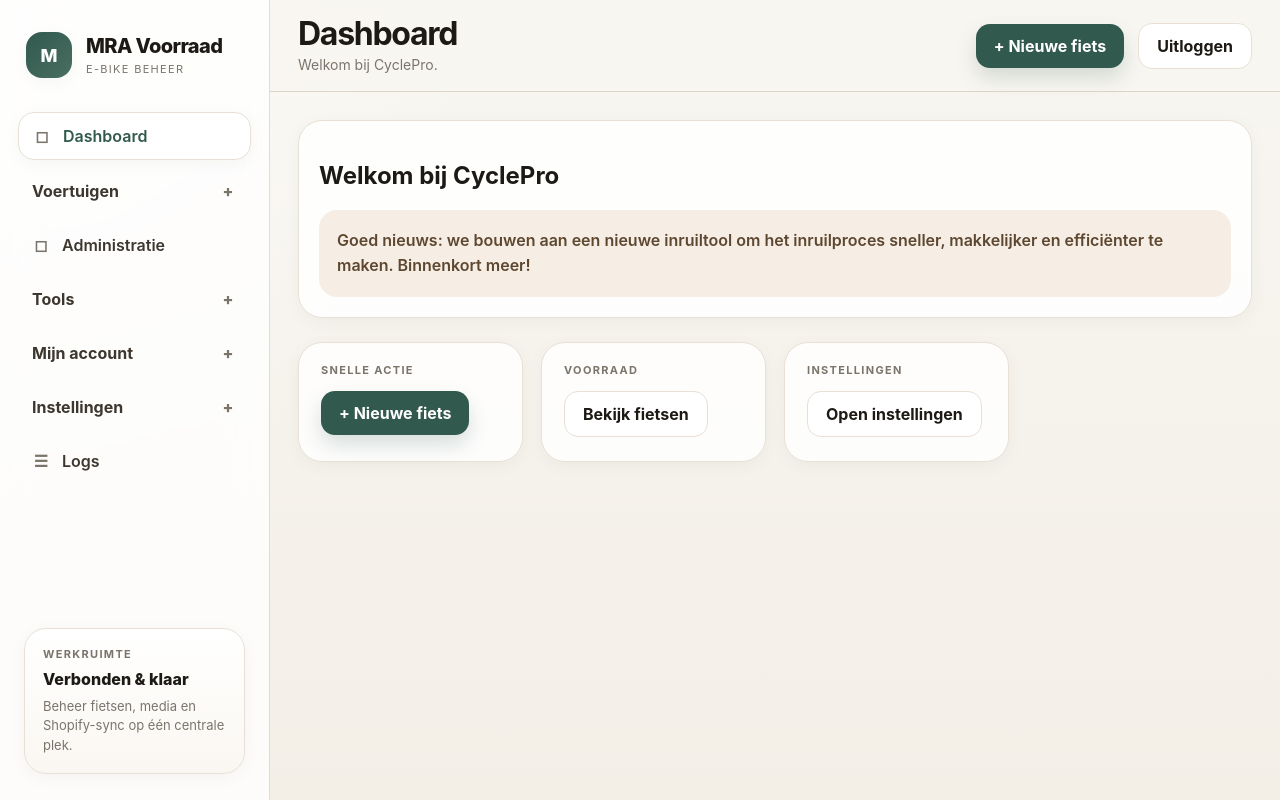
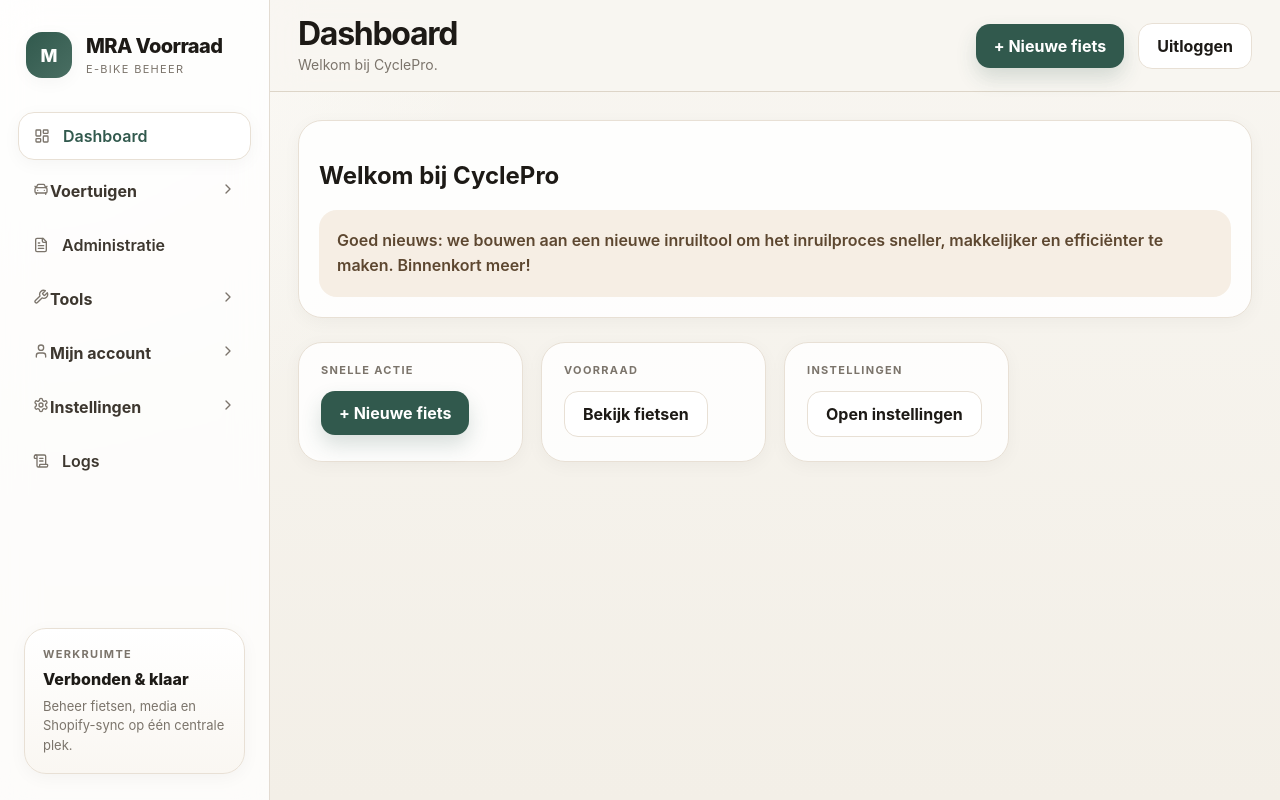
Before and after one commit to kenzy204/MRA-Inventory, a React app in the folder frontend/: page / in a window 1280 px wide. Built offline with nearby package versions, Linux system fonts and the light colour scheme; no server answers; sample sign-in values are in the browser's storage; the HTML template or start-up script is replaced by a standard one.

Commit message:
Update App.jsx

```diff
--- a/frontend/src/App.jsx
+++ b/frontend/src/App.jsx
@@ -10,6 +10,22 @@
 } from 'react-router-dom';
 import { useEffect, useMemo, useState } from 'react';
 
+import {
+  LuLayoutDashboard,
+  LuCarFront,
+  LuBike,
+  LuFileText,
+  LuWrench,
+  LuShield,
+  LuUser,
+  LuKeyRound,
+  LuSettings,
+  LuScrollText,
+  LuChevronRight,
+  LuChevronDown,
+  LuShare2,
+  LuStore
+} from 'react-icons/lu';
 import LoginPage from './pages/LoginPage';
 import BikesPage from './pages/BikesPage';
 import BikeCreatePage from './pages/BikeCreatePage';
@@ -162,17 +178,28 @@
     end
     className={({ isActive }) => `nav-link ${isActive ? 'active' : ''}`}
   >
-            <span className="nav-icon">◻</span>
+    <span className="nav-icon">
+      <LuLayoutDashboard />
+    </span>
     <span>Dashboard</span>
   </NavLink>
 
+  {/* Voertuigen */}
   <button
     className={`nav-group-btn ${openMenu === 'voertuigen' ? 'open' : ''}`}
     onClick={() => toggleMenu('voertuigen')}
     type="button"
   >
+    <span className="nav-group-left">
+      <span className="nav-icon">
+        <LuCarFront />
+      </span>
       <span>Voertuigen</span>
-            <span className="nav-caret">{openMenu === 'voertuigen' ? '−' : '+'}</span>
+    </span>
+
+    <span className="nav-caret">
+      {openMenu === 'voertuigen' ? <LuChevronDown /> : <LuChevronRight />}
+    </span>
   </button>
 
   {openMenu === 'voertuigen' && (
@@ -181,26 +208,41 @@
         to="/fietsen"
         className={({ isActive }) => `nav-sublink ${isActive ? 'active' : ''}`}
       >
-                Fietsen
+        <span className="nav-icon">
+          <LuBike />
+        </span>
+        <span>Fietsen</span>
       </NavLink>
     </div>
   )}
 
+  {/* Administratie */}
   <NavLink
     to="/administratie"
     className={({ isActive }) => `nav-link ${isActive ? 'active' : ''}`}
   >
-            <span className="nav-icon">◻</span>
+    <span className="nav-icon">
+      <LuFileText />
+    </span>
     <span>Administratie</span>
   </NavLink>
 
+  {/* Tools */}
   <button
     className={`nav-group-btn ${openMenu === 'tools' ? 'open' : ''}`}
     onClick={() => toggleMenu('tools')}
     type="button"
   >
+    <span className="nav-group-left">
+      <span className="nav-icon">
+        <LuWrench />
+      </span>
       <span>Tools</span>
-            <span className="nav-caret">{openMenu === 'tools' ? '−' : '+'}</span>
+    </span>
+
+    <span className="nav-caret">
+      {openMenu === 'tools' ? <LuChevronDown /> : <LuChevronRight />}
+    </span>
   </button>
 
   {openMenu === 'tools' && (
@@ -209,18 +251,30 @@
         to="/fietsverzekering"
         className={({ isActive }) => `nav-sublink ${isActive ? 'active' : ''}`}
       >
-                Fietsverzekering
+        <span className="nav-icon">
+          <LuShield />
+        </span>
+        <span>Fietsverzekering</span>
       </NavLink>
     </div>
   )}
 
+  {/* Mijn account */}
   <button
     className={`nav-group-btn ${openMenu === 'account' ? 'open' : ''}`}
     onClick={() => toggleMenu('account')}
     type="button"
   >
+    <span className="nav-group-left">
+      <span className="nav-icon">
+        <LuUser />
+      </span>
       <span>Mijn account</span>
-            <span className="nav-caret">{openMenu === 'account' ? '−' : '+'}</span>
+    </span>
+
+    <span className="nav-caret">
+      {openMenu === 'account' ? <LuChevronDown /> : <LuChevronRight />}
+    </span>
   </button>
 
   {openMenu === 'account' && (
@@ -229,18 +283,30 @@
         to="/account/change-password"
         className={({ isActive }) => `nav-sublink ${isActive ? 'active' : ''}`}
       >
-                Wachtwoord wijzigen
+        <span className="nav-icon">
+          <LuKeyRound />
+        </span>
+        <span>Wachtwoord wijzigen</span>
       </NavLink>
     </div>
   )}
 
+  {/* Instellingen */}
   <button
     className={`nav-group-btn ${openMenu === 'settings' ? 'open' : ''}`}
     onClick={() => toggleMenu('settings')}
     type="button"
   >
+    <span className="nav-group-left">
+      <span className="nav-icon">
+        <LuSettings />
+      </span>
       <span>Instellingen</span>
-            <span className="nav-caret">{openMenu === 'settings' ? '−' : '+'}</span>
+    </span>
+
+    <span className="nav-caret">
+      {openMenu === 'settings' ? <LuChevronDown /> : <LuChevronRight />}
+    </span>
   </button>
 
   {openMenu === 'settings' && (
@@ -249,27 +315,35 @@
         to="/social-media"
         className={({ isActive }) => `nav-sublink ${isActive ? 'active' : ''}`}
       >
-                Social media
+        <span className="nav-icon">
+          <LuShare2 />
+        </span>
+        <span>Social media</span>
       </NavLink>
 
       <NavLink
         to="/settings"
         className={({ isActive }) => `nav-sublink ${isActive ? 'active' : ''}`}
       >
-                MRA E-Bike Center
+        <span className="nav-icon">
+          <LuStore />
+        </span>
+        <span>MRA E-Bike Center</span>
       </NavLink>
     </div>
   )}
 
+  {/* Logs */}
   <NavLink
     to="/sync-logs"
     className={({ isActive }) => `nav-link ${isActive ? 'active' : ''}`}
   >
-            <span className="nav-icon">☰</span>
+    <span className="nav-icon">
+      <LuScrollText />
+    </span>
     <span>Logs</span>
   </NavLink>
 </div>
-
         <div className="sidebar-footer">
           <div className="sidebar-live-card">
             <div className="sidebar-live-title">Werkruimte</div>
```
Lines whose indentation alone changed are shown as unchanged.
